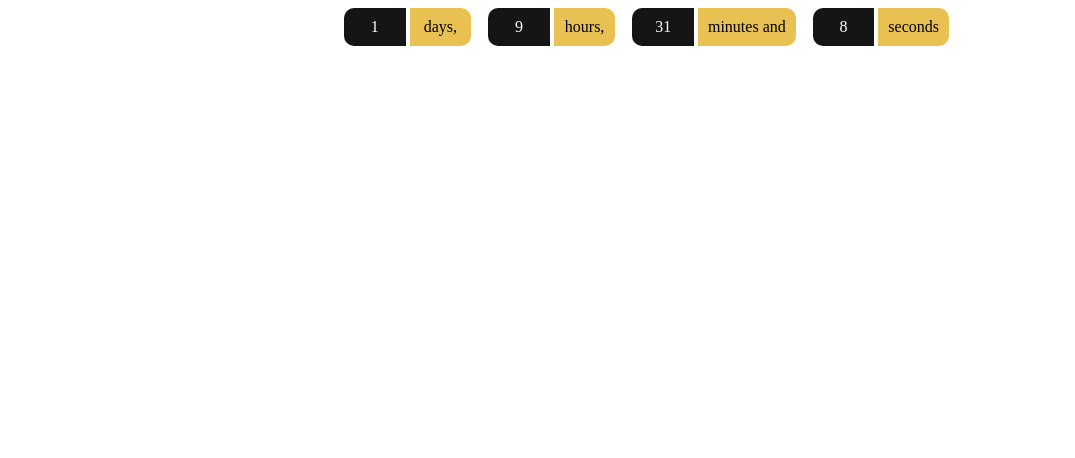
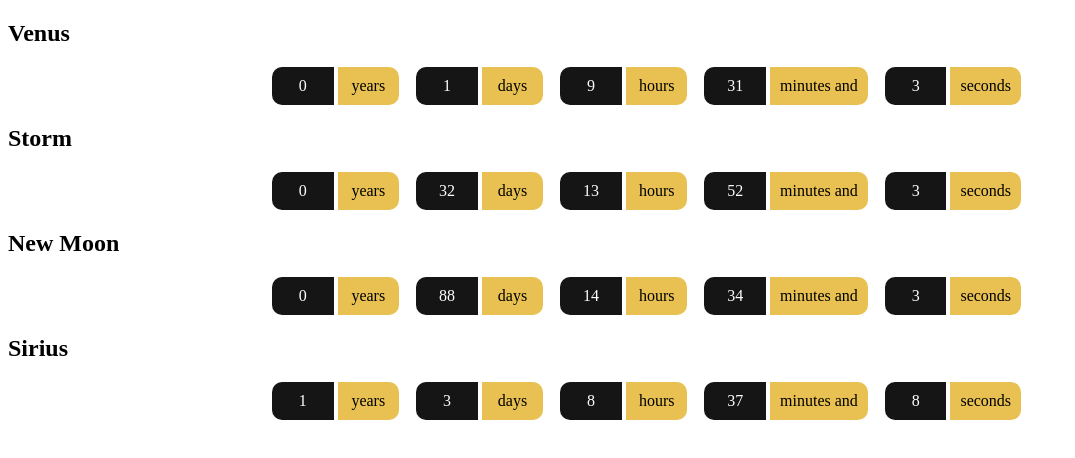
Before and after one commit to aakarshsingh/howlonghasitbeen, a plain HTML site: page index.html in a window 1280 px wide. Shown: the whole page, without its empty margins (0-1075 px from the left). Drawn offline with Linux system fonts and the light colour scheme.

Commit message:
Update index.html

```diff
--- a/index.html
+++ b/index.html
@@ -35,11 +35,61 @@
 
   <body>
 
+    <h2>
+      Venus
+    </h2>
     <div class="countup" id="countup1">
+      <span class="timeel years">00</span>
+      <span class="timeel timeRefDays">years</span>
       <span class="timeel days">00</span>
-      <span class="timeel timeRefDays">days, </span>
+      <span class="timeel timeRefDays">days</span>
       <span class="timeel hours">00</span>
-      <span class="timeel timeRefHours">hours, </span>
+      <span class="timeel timeRefHours">hours</span>
+      <span class="timeel minutes">00</span>
+      <span class="timeel timeRefMinutes">minutes and </span>
+      <span class="timeel seconds">00</span>
+      <span class="timeel timeRefSeconds">seconds</span>
+    </div>
+    <h2>
+      Storm
+    </h2>
+    <div class="countup" id="countup2">
+      <span class="timeel years">00</span>
+      <span class="timeel timeRefDays">years</span>
+      <span class="timeel days">00</span>
+      <span class="timeel timeRefDays">days</span>
+      <span class="timeel hours">00</span>
+      <span class="timeel timeRefHours">hours</span>
+      <span class="timeel minutes">00</span>
+      <span class="timeel timeRefMinutes">minutes and </span>
+      <span class="timeel seconds">00</span>
+      <span class="timeel timeRefSeconds">seconds</span>
+    </div>
+    <h2>
+      New Moon
+    </h2>
+    <div class="countup" id="countup3">
+      <span class="timeel years">00</span>
+      <span class="timeel timeRefDays">years</span>
+      <span class="timeel days">00</span>
+      <span class="timeel timeRefDays">days</span>
+      <span class="timeel hours">00</span>
+      <span class="timeel timeRefHours">hours</span>
+      <span class="timeel minutes">00</span>
+      <span class="timeel timeRefMinutes">minutes and </span>
+      <span class="timeel seconds">00</span>
+      <span class="timeel timeRefSeconds">seconds</span>
+    </div>
+    <h2>
+      Sirius
+    </h2>
+    <div class="countup" id="countup4">
+      <span class="timeel years">00</span>
+      <span class="timeel timeRefDays">years</span>
+      <span class="timeel days">00</span>
+      <span class="timeel timeRefDays">days</span>
+      <span class="timeel hours">00</span>
+      <span class="timeel timeRefHours">hours</span>
       <span class="timeel minutes">00</span>
       <span class="timeel timeRefMinutes">minutes and </span>
       <span class="timeel seconds">00</span>
@@ -51,6 +101,9 @@
     window.onload = function() {
       // Month Day, Year Hour:Minute:Second, id-of-element-container
       countUpFromTime("Feb 14, 2024 21:51:00", 'countup1');
+      countUpFromTime("Jan 14, 2024 17:30:00", 'countup2');
+      countUpFromTime("Nov 19, 2023 16:48:00", 'countup3');
+      countUpFromTime("Feb 12, 2023 22:45:00", 'countup4');
     };
 
     function countUpFromTime(countFrom, id) {
@@ -63,11 +116,16 @@
         secondsInAHour = 60 * 60 * 1000;
 
       days = Math.floor(timeDifference / (secondsInADay) * 1);
+      years = Math.floor(days / 365);
+      if (years > 0) {
+        days = days - (years * 365)
+      }
       hours = Math.floor((timeDifference % (secondsInADay)) / (secondsInAHour) * 1);
       mins = Math.floor(((timeDifference % (secondsInADay)) % (secondsInAHour)) / (60 * 1000) * 1);
       secs = Math.floor((((timeDifference % (secondsInADay)) % (secondsInAHour)) % (60 * 1000)) / 1000 * 1);
 
       var idEl = document.getElementById(id);
+      idEl.getElementsByClassName('years')[0].innerHTML = years;
       idEl.getElementsByClassName('days')[0].innerHTML = days;
       idEl.getElementsByClassName('hours')[0].innerHTML = hours;
       idEl.getElementsByClassName('minutes')[0].innerHTML = mins;
```
